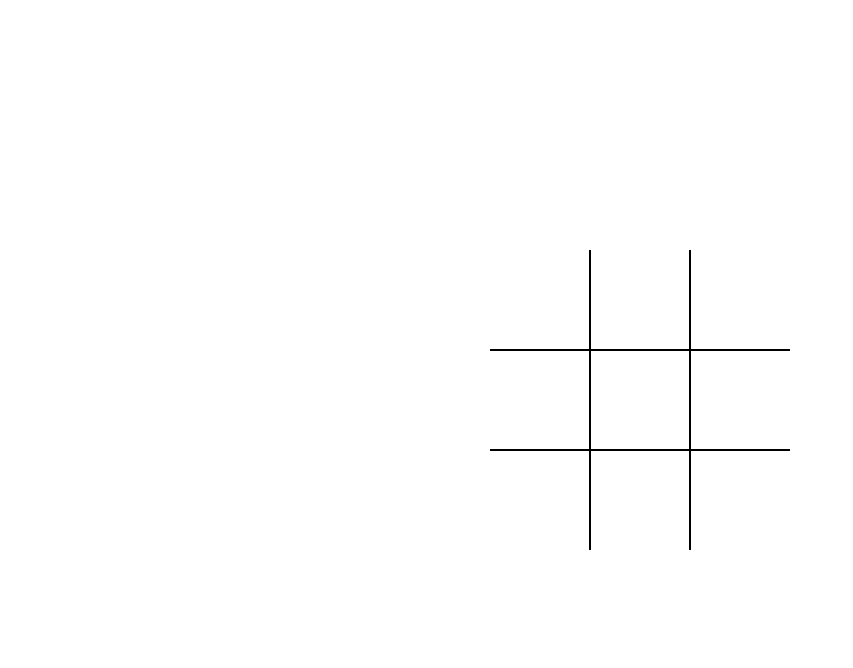
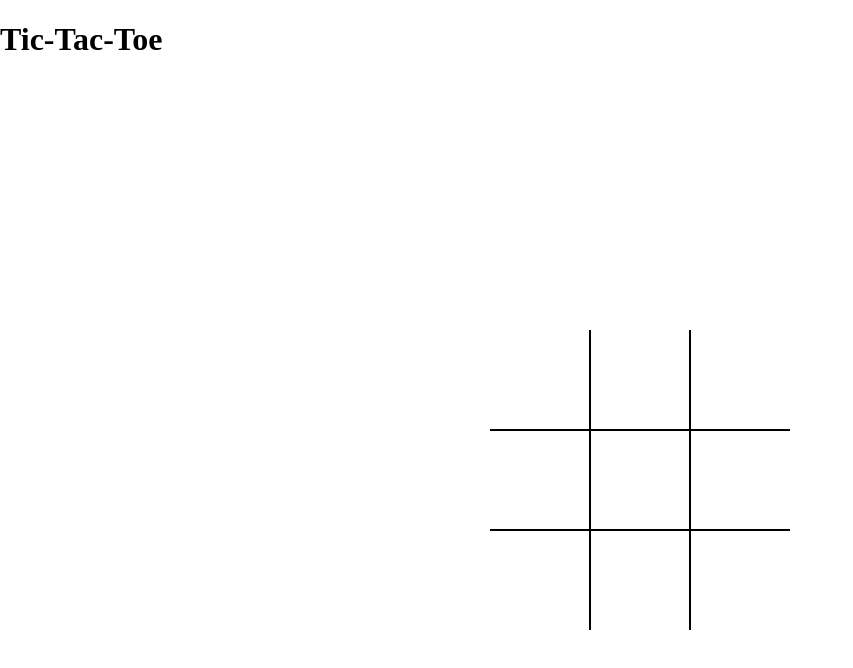
Before and after one commit to ntsvg/Tic-Tac-Toe, a plain HTML site: page index.html in a window 1280 px wide. Shown: the whole page, without its empty margins (0-853 px from the left). Drawn offline with Linux system fonts and the light colour scheme.

Commit message:
index.html

```diff
--- a/index.html
+++ b/index.html
@@ -9,6 +9,9 @@
     <script src="script.js" defer></script>
 </head>
 <body>
+    <div class="header">
+        <h1>Tic-Tac-Toe</h1>
+    </div>
     <div class="board" id="board">
         <div class="cell" data-cell></div>
         <div class="cell" data-cell></div>
```
